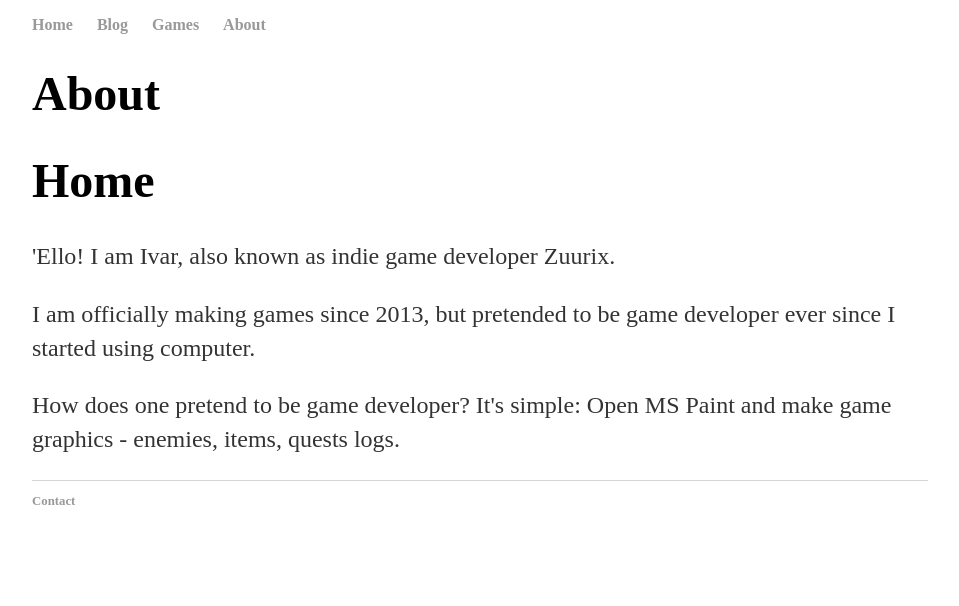
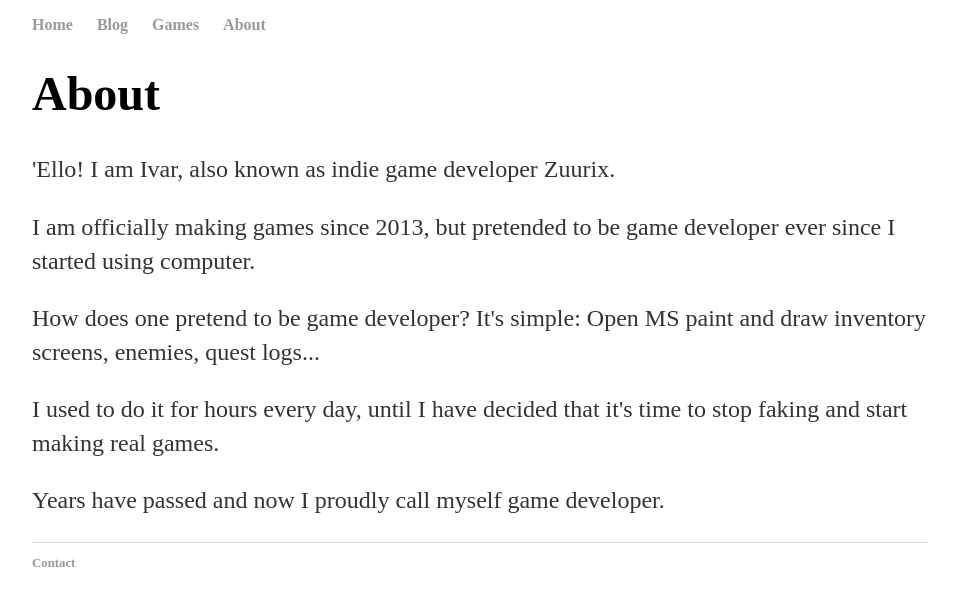
Before and after one commit to Phoebe3663/Zuurix.github.io, a Jekyll site: the page built from about/index.html, in a window 1280 px wide, cut to the strip 314-945 px from the top of the page. Shown: the top 606 px of the strip, without its empty margins (160-1119 px from the left). Built offline with Jekyll 4.4.1, drawn with Linux system fonts in a browser that asks for light colours.

Commit message:
Update index.html

```diff
--- a/about/index.html
+++ b/about/index.html
@@ -4,12 +4,9 @@ title: Zuurix.com - About
 ---
 <div class="blurb">
 	<h1>About</h1>
-
-	<h1>Home</h1>
 	<p>'Ello! I am Ivar, also known as indie game developer Zuurix.</p>
 	<p>I am officially making games since 2013, but pretended to be game developer ever since I started using computer.</p>
-	<p>How does one pretend to be game developer? It's simple: Open MS Paint and make game graphics - enemies, items, quests logs.</p>
-	<p></p>
-
-	<p></p>
+	<p>How does one pretend to be game developer? It's simple: Open MS paint and draw inventory screens, enemies, quest logs...</p>
+	<p>I used to do it for hours every day, until I have decided that it's time to stop faking and start making real games.</p>
+	<p>Years have passed and now I proudly call myself game developer.</p>
 </div><!-- /.blurb -->
```
